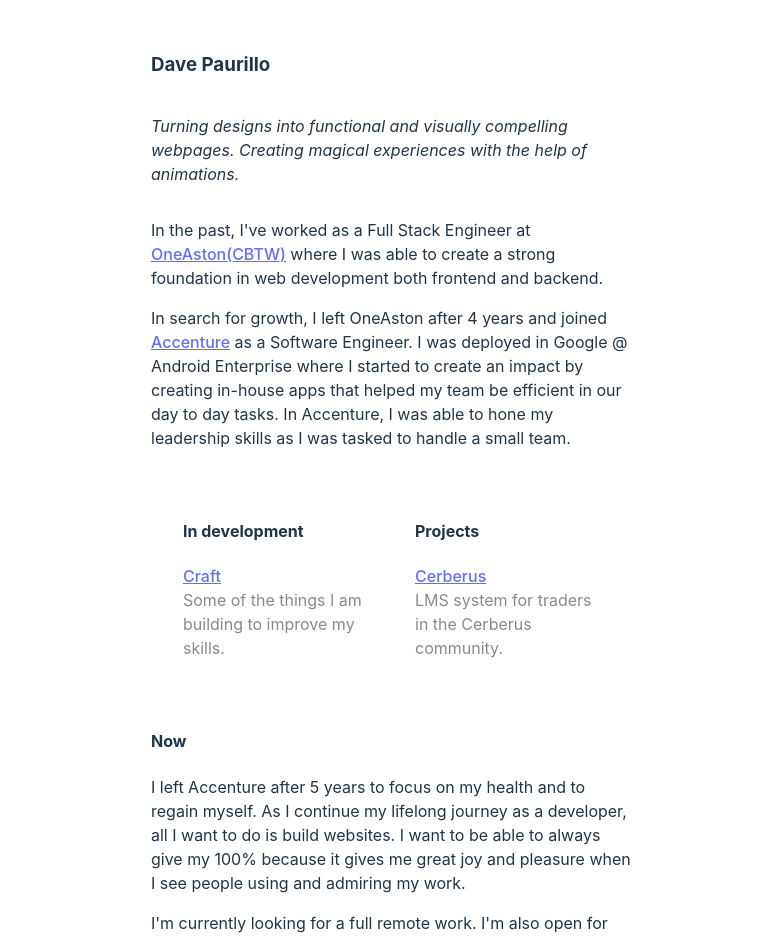
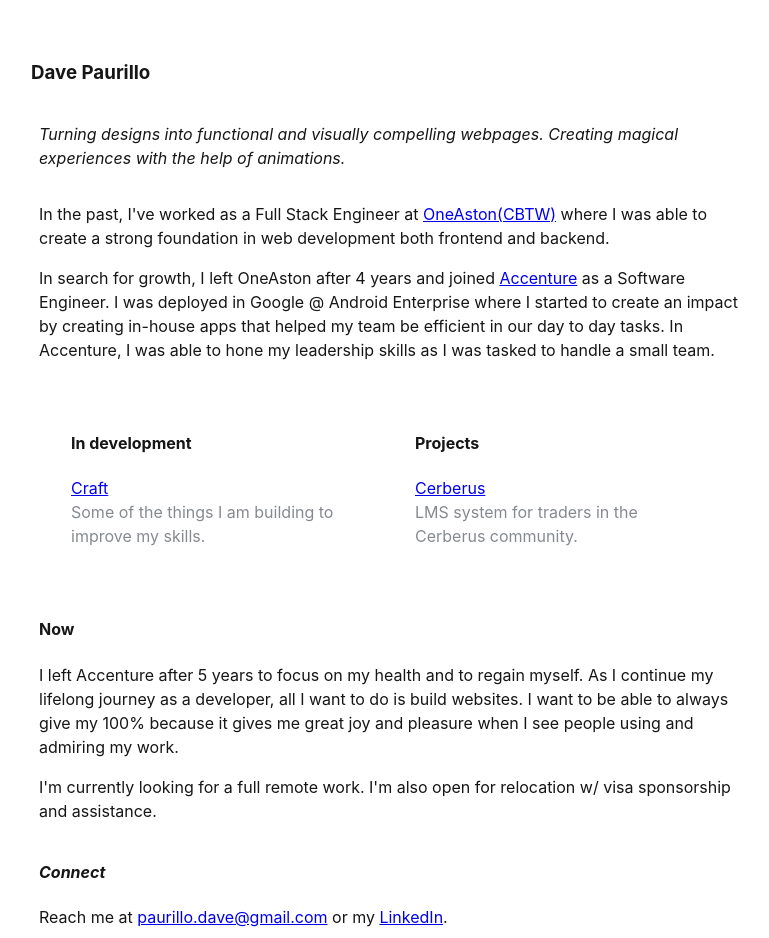
Before and after one commit to davePawww/personal-portfolio-v2, a React (Vite) app: page / in a window 1280 px wide. Shown: the top 938 px of the page, without its empty margins (249-1018 px from the left). Built offline with nearby package versions, Linux system fonts and the light colour scheme.

Commit message:
fixed footer and main css

```diff
--- a/src/App.css
+++ b/src/App.css
@@ -1,6 +1,6 @@
 #root {
-	max-width: 1280px;
-	margin: 2rem 25rem 0 25rem;
+	max-width: 720px;
+	margin: 2rem auto 0 auto;
 }
 
 body {
@@ -27,7 +27,7 @@ body {
 	display: flex;
 	justify-content: space-between;
 	margin-top: 3rem;
-	bottom: 0;
+	/* bottom: 0; */
 }
 
 .underline {
--- a/src/App.tsx
+++ b/src/App.tsx
@@ -100,9 +100,10 @@ function App() {
 						open for relocation w/ visa sponsorship and assistance.
 					</p>
 				</section>
-			</body>
-			<footer>
-				<h4>Contact</h4>
+				<section>
+					<h4>
+						<i>Connect</i>
+					</h4>
 					<p>
 						Reach me at{" "}
 						<a
@@ -122,7 +123,9 @@ function App() {
 						</a>
 						.
 					</p>
-
+				</section>
+			</body>
+			<footer>
 				<div className='footer'>
 					<p>
 						<i>Curiousity. Obsession.</i>
--- a/src/index.css
+++ b/src/index.css
@@ -5,7 +5,7 @@
 
 	color-scheme: light dark;
 	color: rgba(255, 255, 255, 0.87);
-	background-color: #242424;
+	background-color: #171616;
 
 	font-synthesis: none;
 	text-rendering: optimizeLegibility;
@@ -13,50 +13,9 @@
 	-moz-osx-font-smoothing: grayscale;
 }
 
-a {
-	font-weight: 500;
-	color: #646cff;
-	text-decoration: inherit;
-}
-a:hover {
-	color: #535bf2;
-}
-
-body {
-	margin: 0;
-	display: flex;
-	/* place-items: center; */
-	min-width: 320px;
-	min-height: 100vh;
-}
-
-h1 {
-	font-size: 3.2em;
-	line-height: 1.1;
-}
-
-button {
-	border-radius: 8px;
-	border: 1px solid transparent;
-	padding: 0.6em 1.2em;
-	font-size: 1em;
-	font-weight: 500;
-	font-family: inherit;
-	background-color: #1a1a1a;
-	cursor: pointer;
-	transition: border-color 0.25s;
-}
-button:hover {
-	border-color: #646cff;
-}
-button:focus,
-button:focus-visible {
-	outline: 4px auto -webkit-focus-ring-color;
-}
-
 @media (prefers-color-scheme: light) {
 	:root {
-		color: #213547;
+		color: #171616;
 		background-color: #ffffff;
 	}
 	a:hover {
@@ -66,3 +25,7 @@ button:focus-visible {
 		background-color: #f9f9f9;
 	}
 }
+
+body {
+	min-height: 80vh;
+}
```
Lines whose indentation alone changed are shown as unchanged.
